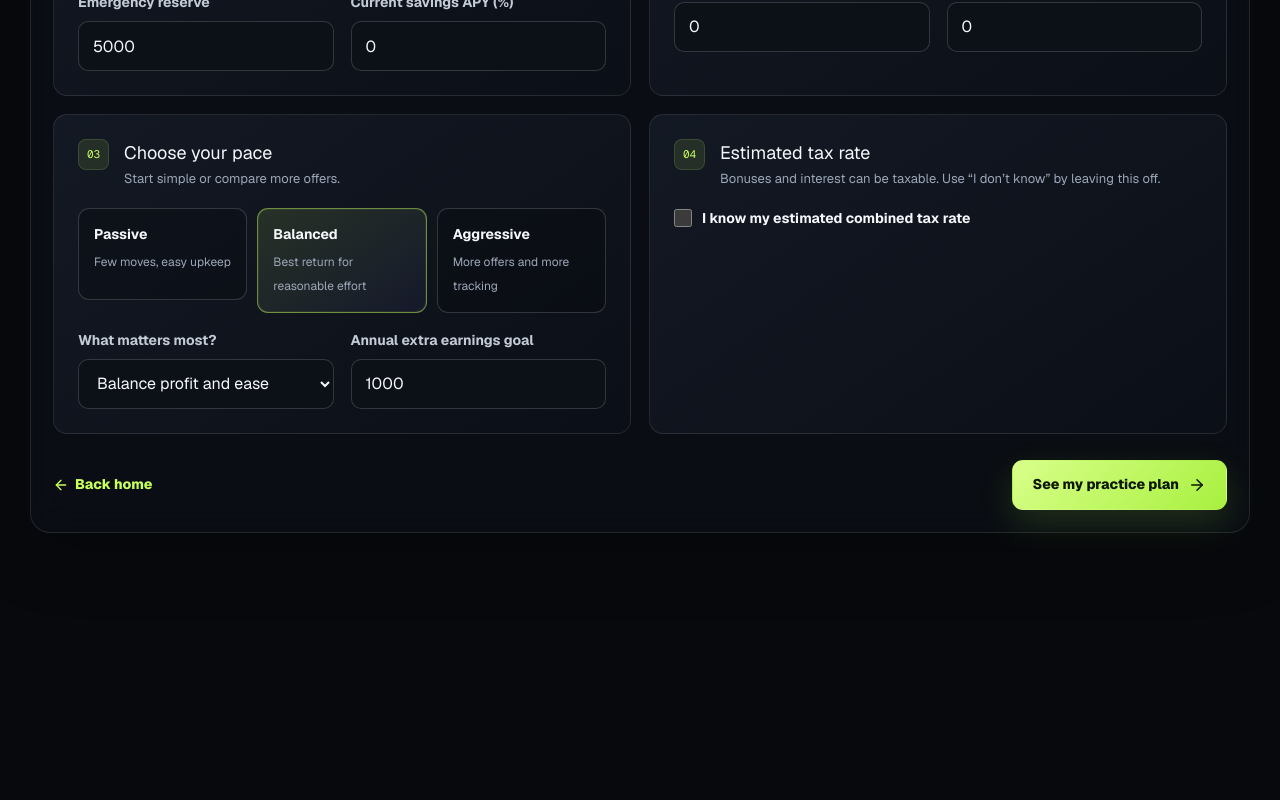
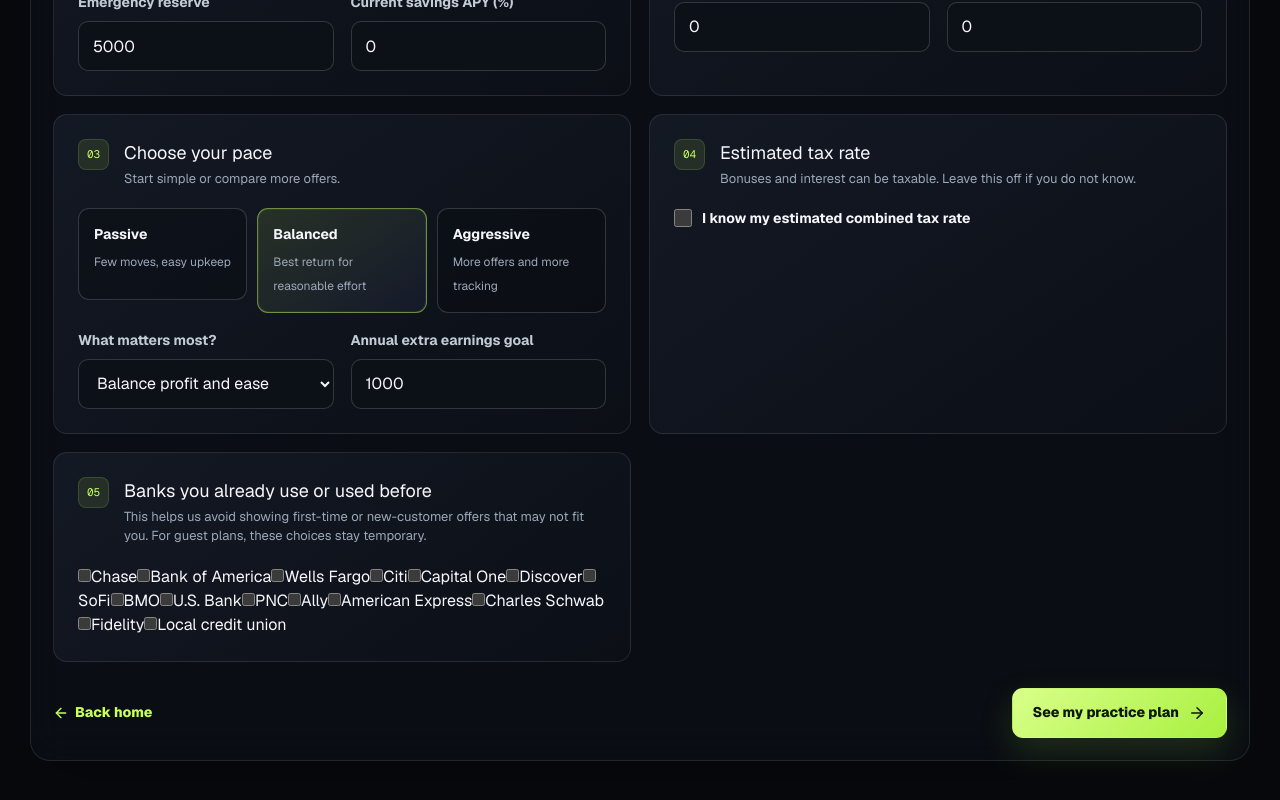
Before and after one commit to czg2015-sys/churning-app, a Next.js app: page /guest in a window 1280 px wide. Shown: the part 996-1796 px from the top of the page. Before the commit the page ends 1617 px from the top, so only its background shows below. Built offline with nearby package versions, Linux system fonts and the light colour scheme; no server answers; the database is empty.

Commit message:
Add bank history to onboarding

```diff
--- a/src/components/questionnaire-form.tsx
+++ b/src/components/questionnaire-form.tsx
@@ -24,6 +24,8 @@ const defaults: FinancialProfile = {
   ranking_preference: "balanced",
   annual_extra_goal: 1000,
 };
+
+const commonBanks = ["Chase", "Bank of America", "Wells Fargo", "Citi", "Capital One", "Discover", "SoFi", "BMO", "U.S. Bank", "PNC", "Ally", "American Express", "Charles Schwab", "Fidelity", "Local credit union"];
 const noOpportunities: Opportunity[] = [];
 
 function numberValue(value: FormDataEntryValue | null) {
@@ -35,10 +37,12 @@ export function QuestionnaireForm({
   initial,
   guestMode = false,
   opportunities = noOpportunities,
+  initialBanks = [],
 }: {
   initial: FinancialProfile | null;
   guestMode?: boolean;
   opportunities?: Opportunity[];
+  initialBanks?: string[];
 }) {
   const router = useRouter();
   const [guestProfile, setGuestProfile] = useState<FinancialProfile | null>(null);
@@ -55,6 +59,7 @@ export function QuestionnaireForm({
     const form = new FormData(event.currentTarget);
     const totalCash = numberValue(form.get("total_cash"));
     const checkingCash = numberValue(form.get("checking_cash"));
+    const selectedBanks = form.getAll("bank_history").map(String);
     const financialProfile: FinancialProfile = {
       total_cash: totalCash,
       savings_cash: Math.max(0, totalCash - checkingCash),
@@ -88,20 +93,20 @@ export function QuestionnaireForm({
       return;
     }
 
-    const payload = {
-      ...financialProfile,
-      user_id: userId,
-      updated_at: new Date().toISOString(),
-    };
-
+    const payload = { ...financialProfile, user_id: userId, updated_at: new Date().toISOString() };
     const { error: profileError } = await supabase.from("profiles").upsert(
       { user_id: userId, state_code: "CA", updated_at: new Date().toISOString() },
       { onConflict: "user_id" },
     );
     const { error: financeError } = await supabase.from("financial_profiles").upsert(payload, { onConflict: "user_id" });
 
-    if (profileError || financeError) {
-      setError(profileError?.message || financeError?.message || "We couldn’t save your plan.");
+    await supabase.from("account_history").delete().eq("user_id", userId).eq("notes", "Reported during onboarding");
+    const bankHistoryError = selectedBanks.length
+      ? (await supabase.from("account_history").insert(selectedBanks.map((institution) => ({ user_id: userId, institution, notes: "Reported during onboarding", outcome: "existing_or_previous" })))).error
+      : null;
+
+    if (profileError || financeError || bankHistoryError) {
+      setError(profileError?.message || financeError?.message || bankHistoryError?.message || "We couldn’t save your plan.");
       setSaving(false);
       return;
     }
@@ -113,14 +118,8 @@ export function QuestionnaireForm({
     return (
       <div className="guest-results">
         <div className="guest-mode-bar" role="note">
-          <div className="guest-mode-copy">
-            <span className="guest-mode-icon"><DatabaseZap size={18} /></span>
-            <div><strong>Practice plan — not saved</strong><p>This plan only exists on this page. Refreshing or leaving clears your numbers.</p></div>
-          </div>
-          <div className="guest-mode-actions">
-            <button className="button ghost compact" type="button" onClick={() => setShowGuestPlan(false)}><RotateCcw size={16} /> Edit numbers</button>
-            <Link className="button primary compact" href="/auth">Create account</Link>
-          </div>
+          <div className="guest-mode-copy"><span className="guest-mode-icon"><DatabaseZap size={18} /></span><div><strong>Practice plan — not saved</strong><p>This plan only exists on this page. Refreshing or leaving clears your numbers and bank selections.</p></div></div>
+          <div className="guest-mode-actions"><button className="button ghost compact" type="button" onClick={() => setShowGuestPlan(false)}><RotateCcw size={16} /> Edit numbers</button><Link className="button primary compact" href="/auth">Create account</Link></div>
         </div>
         <PlanDashboard profile={guestProfile} opportunities={opportunities} guestMode />
       </div>
@@ -129,19 +128,10 @@ export function QuestionnaireForm({
 
   return (
     <form className="form-card planner-form" onSubmit={submit}>
-      {guestMode && (
-        <div className="guest-warning" role="note">
-          <span className="guest-warning-icon"><LockKeyhole size={18} /></span>
-          <div><strong>You’re planning as a guest</strong><p>Nothing you enter will be saved to an account or database. If you refresh or leave, the plan disappears.</p></div>
-        </div>
-      )}
+      {guestMode && <div className="guest-warning" role="note"><span className="guest-warning-icon"><LockKeyhole size={18} /></span><div><strong>You’re planning as a guest</strong><p>Nothing you enter will be saved to an account or database. If you refresh or leave, the plan disappears.</p></div></div>}
       <div className="form-stack">
         <section className="planner-section">
-          <div className="form-section-heading">
-            <span>01</span><div><h3>Your available cash</h3>
-            <p>Only include money you would feel comfortable moving between insured accounts.</p>
-            </div>
-          </div>
+          <div className="form-section-heading"><span>01</span><div><h3>Your available cash</h3><p>Only include money you would feel comfortable moving between insured accounts.</p></div></div>
           <div className="form-grid">
             <div className="field"><label htmlFor="total_cash">Total available cash</label><input id="total_cash" name="total_cash" type="number" min="0" step="100" defaultValue={Number(profile.total_cash)} required /></div>
             <div className="field"><label htmlFor="checking_cash">Keep in checking</label><input id="checking_cash" name="checking_cash" type="number" min="0" step="100" defaultValue={Number(profile.checking_cash)} /></div>
@@ -151,8 +141,7 @@ export function QuestionnaireForm({
         </section>
 
         <section className="planner-section">
-          <div className="form-section-heading"><span>02</span><div><h3>Your paycheck and spending</h3>
-          <p>This keeps the plan inside your normal cash flow.</p></div></div>
+          <div className="form-section-heading"><span>02</span><div><h3>Your paycheck and spending</h3><p>This keeps the plan inside your normal cash flow.</p></div></div>
           <div className="form-grid">
             <div className="field"><label htmlFor="biweekly_pay">Biweekly paycheck</label><input id="biweekly_pay" name="biweekly_pay" type="number" min="0" step="25" defaultValue={Number(profile.biweekly_pay)} /></div>
             <div className="field"><label htmlFor="biweekly_essential_spend">Biweekly essentials</label><input id="biweekly_essential_spend" name="biweekly_essential_spend" type="number" min="0" step="25" defaultValue={Number(profile.biweekly_essential_spend)} /></div>
@@ -162,42 +151,33 @@ export function QuestionnaireForm({
         </section>
 
         <section className="planner-section">
-          <div className="form-section-heading"><span>03</span><div><h3>Choose your pace</h3>
-          <p>Start simple or compare more offers.</p></div></div>
+          <div className="form-section-heading"><span>03</span><div><h3>Choose your pace</h3><p>Start simple or compare more offers.</p></div></div>
           <div className="strategy-options">
             {[{ id: 1, name: "Passive", copy: "Few moves, easy upkeep" }, { id: 2, name: "Balanced", copy: "Best return for reasonable effort" }, { id: 3, name: "Aggressive", copy: "More offers and more tracking" }].map((item) => (
-              <div className="strategy-option" key={item.id}>
-                <input id={"strategy-" + item.id} name="strategy_mode" type="radio" value={item.id} defaultChecked={profile.strategy_mode === item.id} />
-                <label htmlFor={"strategy-" + item.id}><b>{item.name}</b><small>{item.copy}</small></label>
-              </div>
+              <div className="strategy-option" key={item.id}><input id={"strategy-" + item.id} name="strategy_mode" type="radio" value={item.id} defaultChecked={profile.strategy_mode === item.id} /><label htmlFor={"strategy-" + item.id}><b>{item.name}</b><small>{item.copy}</small></label></div>
             ))}
           </div>
           <div className="form-grid" style={{ marginTop: 17 }}>
-            <div className="field">
-              <label htmlFor="ranking_preference">What matters most?</label>
-              <select id="ranking_preference" name="ranking_preference" defaultValue={profile.ranking_preference}>
-                <option value="balanced">Balance profit and ease</option>
-                <option value="profit">Highest profit</option>
-                <option value="ease">Easiest opportunities</option>
-                <option value="liquidity">Keep money most available</option>
-              </select>
-            </div>
+            <div className="field"><label htmlFor="ranking_preference">What matters most?</label><select id="ranking_preference" name="ranking_preference" defaultValue={profile.ranking_preference}><option value="balanced">Balance profit and ease</option><option value="profit">Highest profit</option><option value="ease">Easiest opportunities</option><option value="liquidity">Keep money most available</option></select></div>
             <div className="field"><label htmlFor="annual_extra_goal">Annual extra earnings goal</label><input id="annual_extra_goal" name="annual_extra_goal" type="number" min="0" step="100" defaultValue={Number(profile.annual_extra_goal)} /></div>
           </div>
         </section>
 
         <section className="planner-section">
-          <div className="form-section-heading"><span>04</span><div><h3>Estimated tax rate</h3>
-          <p>Bonuses and interest can be taxable. Use “I don’t know” by leaving this off.</p></div></div>
+          <div className="form-section-heading"><span>04</span><div><h3>Estimated tax rate</h3><p>Bonuses and interest can be taxable. Leave this off if you do not know.</p></div></div>
           <div className="switch-row"><input id="tax-known" type="checkbox" checked={taxKnown} onChange={(event) => setTaxKnown(event.target.checked)} /><label htmlFor="tax-known">I know my estimated combined tax rate</label></div>
           {taxKnown && <div className="field" style={{ marginTop: 14, maxWidth: 260 }}><label htmlFor="estimated_tax_rate">Estimated rate (%)</label><input id="estimated_tax_rate" name="estimated_tax_rate" type="number" min="0" max="60" step="1" defaultValue={Number(profile.estimated_tax_rate || 0)} /></div>}
         </section>
+
+        <section className="planner-section">
+          <div className="form-section-heading"><span>05</span><div><h3>Banks you already use or used before</h3><p>This helps us avoid showing first-time or new-customer offers that may not fit you. For guest plans, these choices stay temporary.</p></div></div>
+          <div className="bank-history-grid">
+            {commonBanks.map((bank) => <label className="bank-history-option" key={bank}><input type="checkbox" name="bank_history" value={bank} defaultChecked={initialBanks.includes(bank)} /><span>{bank}</span></label>)}
+          </div>
+        </section>
       </div>
       {error && <div className="form-error" style={{ marginTop: 18 }}>{error}</div>}
-      <div className="form-actions">
-        {guestMode && <Link className="text-link back-link" href="/"><ArrowLeft size={16} /> Back home</Link>}
-        <button className="button primary" type="submit" disabled={saving}>{saving ? "Building…" : <>{guestMode ? "See my practice plan" : "Build my plan"} <ArrowRight size={18} /></>}</button>
-      </div>
+      <div className="form-actions">{guestMode && <Link className="text-link back-link" href="/"><ArrowLeft size={16} /> Back home</Link>}<button className="button primary" type="submit" disabled={saving}>{saving ? "Building…" : <>{guestMode ? "See my practice plan" : "Build my plan"} <ArrowRight size={18} /></>}</button></div>
     </form>
   );
 }
```
